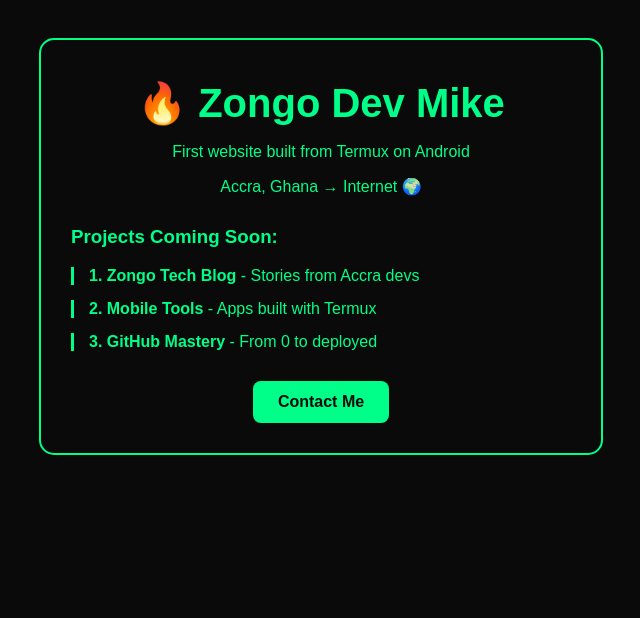
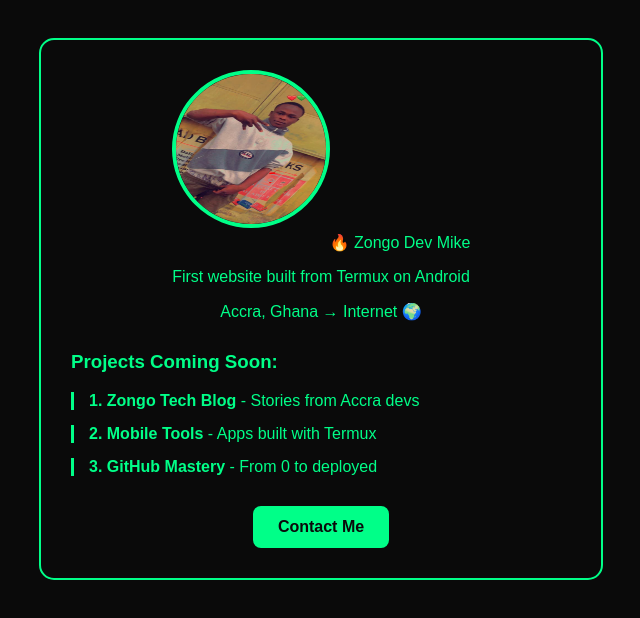
Before and after one commit to mikeflea88-rgb/my-first-repo, a plain HTML site: page index.html in a window 1280 px wide. Shown: the whole page, without its empty margins (319-959 px from the left). Drawn offline with Linux system fonts and the light colour scheme.

Commit message:
Add profile photo

```diff
--- a/index.html
+++ b/index.html
@@ -38,7 +38,8 @@
 </head>
 <body>
   <div class="box">
-    <h1>🔥 Zongo Dev Mike</h1>
+  <img src="me.png" alt="Zongo Dev Mike" style="width:150px; height:150px; border-radius:50%; border:4px solid #00ff88; margin-bottom:20px;"
+ <h1>🔥 Zongo Dev Mike</h1>
     <p>First website built from Termux on Android</p>
     <p>Accra, Ghana → Internet 🌍</p>
 
```
